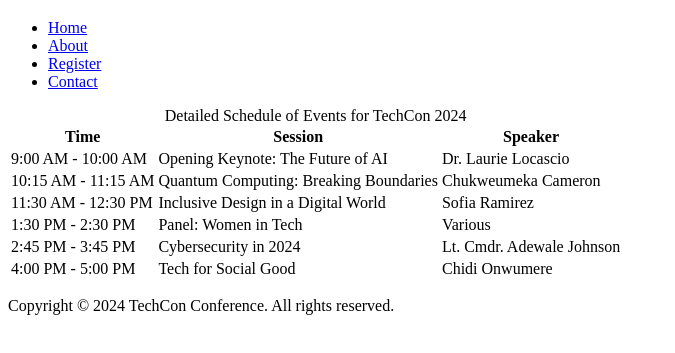
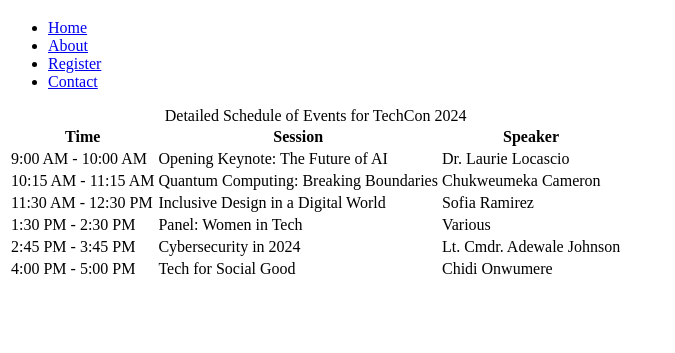
Before and after one commit to csamii/TechCon_HTML, a plain HTML site: page techcon_website/schedule.html in a window 1280 px wide. Shown: the part 61-414 px from the top of the page, without its empty margins (0-675 px from the left). Drawn offline with Linux system fonts and the light colour scheme.

Commit message:
update on schedule

```diff
--- a/techcon_website/schedule.html
+++ b/techcon_website/schedule.html
@@ -69,7 +69,7 @@
 
     <!-- Footer -->
     <footer>
-        <p>Copyright &copy; 2024 TechCon Conference. All rights reserved.</p>
+        <!-- <p>Copyright &copy; 2024 TechCon Conference. All rights reserved.</p> -->
     </footer>
 
 </body>
```
